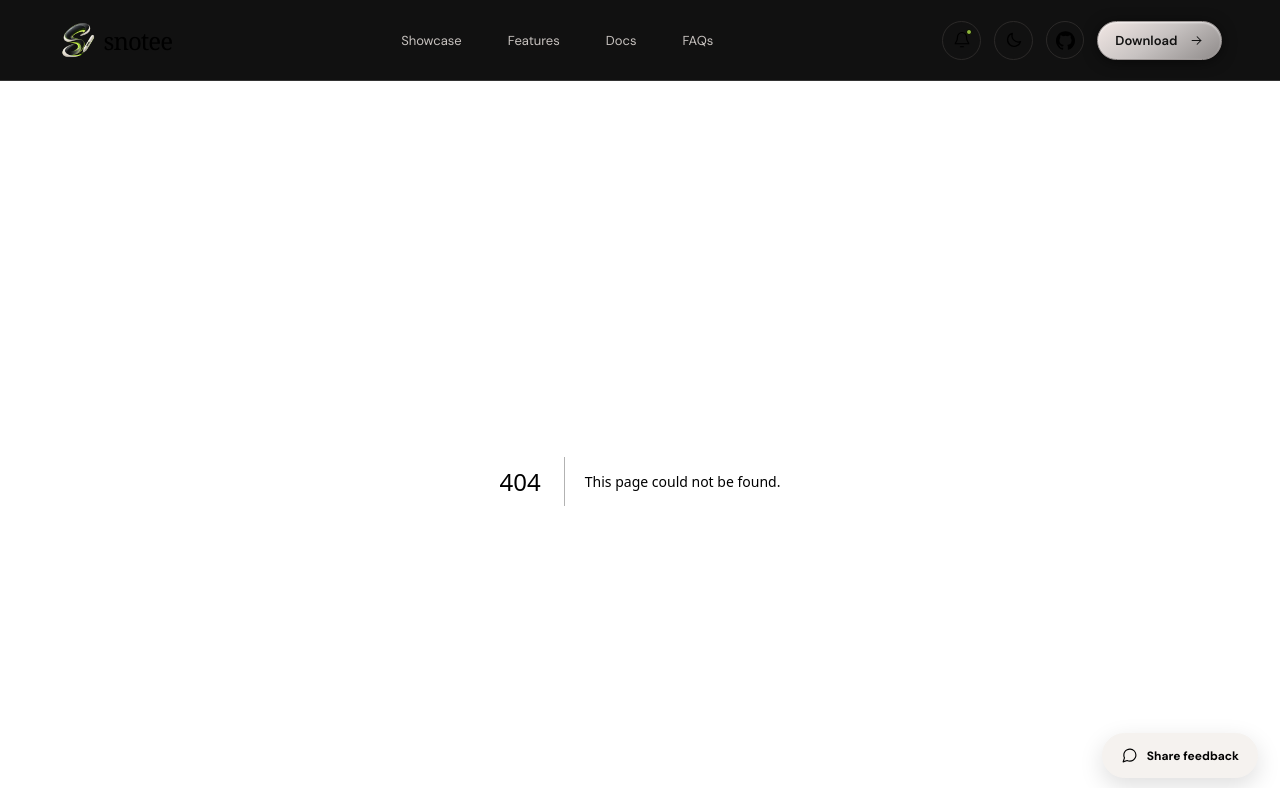
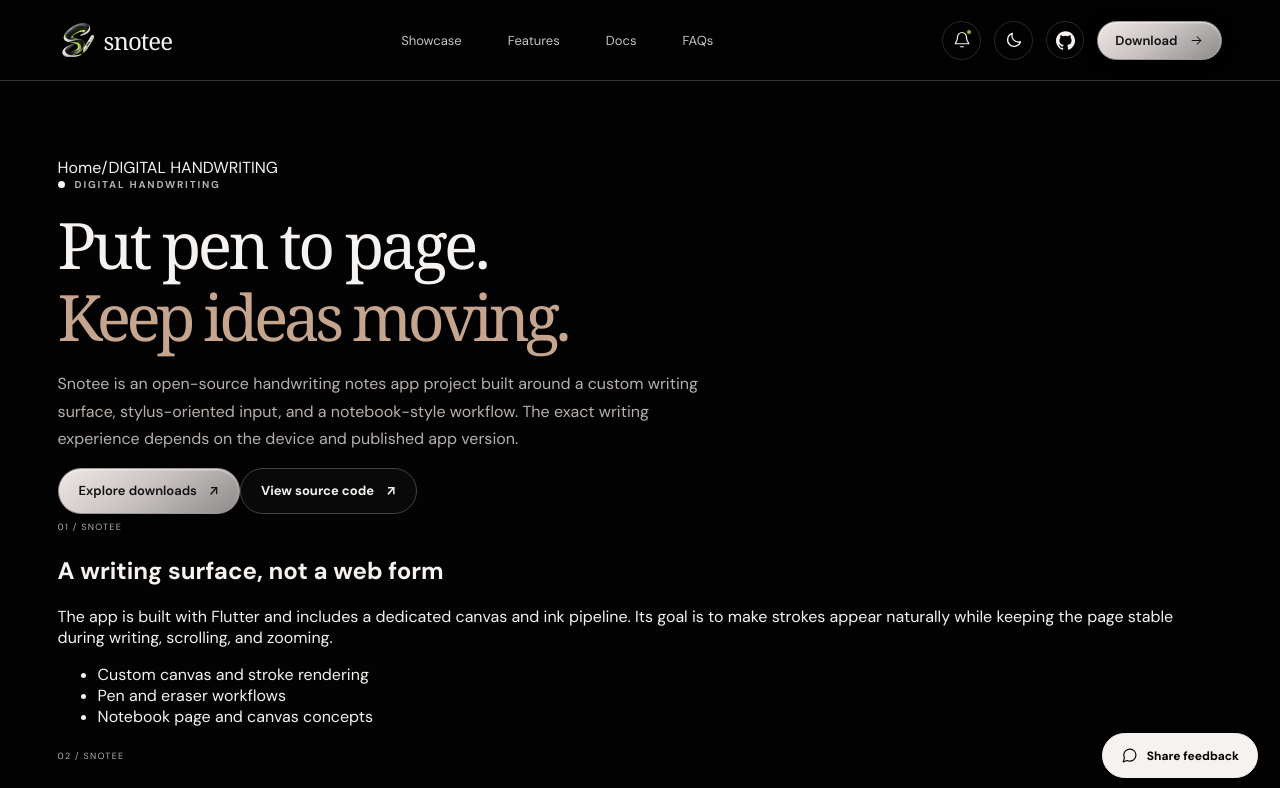
Before and after one commit to shinuXcode/Snote, a Next.js app in the folder website/: page /handwriting-notes in a window 1280 px wide. Before the commit this address had no page. Shown: the top 788 px of the page. Built offline with nearby package versions, Linux system fonts and the light colour scheme; a web font is replaced by a local one.

Commit message:
Add useful search landing pages for Snotee

```diff
--- /dev/null
+++ b/website/app/handwriting-notes/page.tsx
@@ -0,0 +1,20 @@
+import type { Metadata } from "next";
+import SearchLanding from "../../components/SearchLanding";
+
+export const metadata: Metadata = {
+  title: "Handwriting Notes App with Stylus Tools | Snotee",
+  description: "See how Snotee approaches digital handwriting, stylus input, pressure-aware strokes, notebook pages, and local-first note storage.",
+  alternates: { canonical: "https://snotee.vercel.app/handwriting-notes" }
+};
+
+export default function HandwritingNotesPage() {
+  return <SearchLanding eyebrow="DIGITAL HANDWRITING" title="Put pen to page." accent="Keep ideas moving." intro="Snotee is an open-source handwriting notes app project built around a custom writing surface, stylus-oriented input, and a notebook-style workflow. The exact writing experience depends on the device and published app version." sections={[
+    { title: "A writing surface, not a web form", body: "The app is built with Flutter and includes a dedicated canvas and ink pipeline. Its goal is to make strokes appear naturally while keeping the page stable during writing, scrolling, and zooming.", bullets: ["Custom canvas and stroke rendering", "Pen and eraser workflows", "Notebook page and canvas concepts"] },
+    { title: "Stylus behavior depends on hardware", body: "Pressure sensitivity, palm rejection, hover, and pen shortcuts are not identical across Android tablets and styluses. Snotee's input handling is designed for pen workflows, but device-specific testing matters.", bullets: ["Pressure-aware ink where hardware exposes it", "Palm-rejection support where the device allows it", "Test with your own pen before moving important work"] },
+    { title: "Keep handwritten work portable", body: "Snotee is designed as a local-first application. Use the backup and export options available in your version, and test that a backup restores correctly before removing the original notebook.", bullets: ["Local device storage", "User-controlled backup and transfer", "Open repository and public issue tracker"] }
+  ]} faqs={[
+    { question: "Is Snotee suitable for handwritten study notes?", answer: "It is designed for handwriting and notebook workflows. Check current release notes and test your device before using it as the only copy of important study material." },
+    { question: "Does Snotee support pressure sensitivity?", answer: "The project describes pressure-aware strokes. Actual pressure response depends on stylus hardware, operating system support, and app version." },
+    { question: "Does Snotee guarantee zero writing latency?", answer: "No app can guarantee zero latency on every device. Performance depends on display refresh rate, hardware, stylus digitizer, operating system, and rendering load." }
+  ]} />;
+}
```
